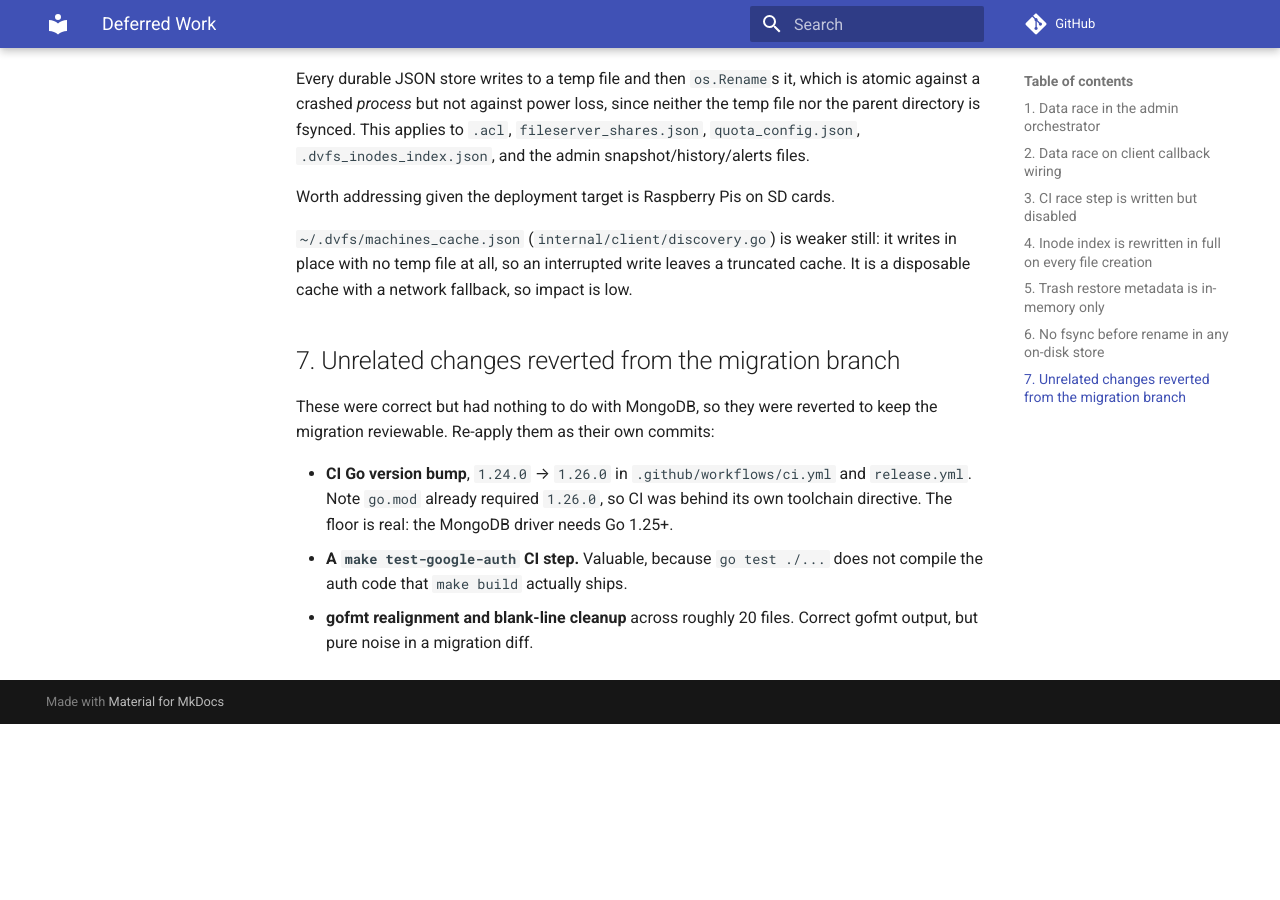
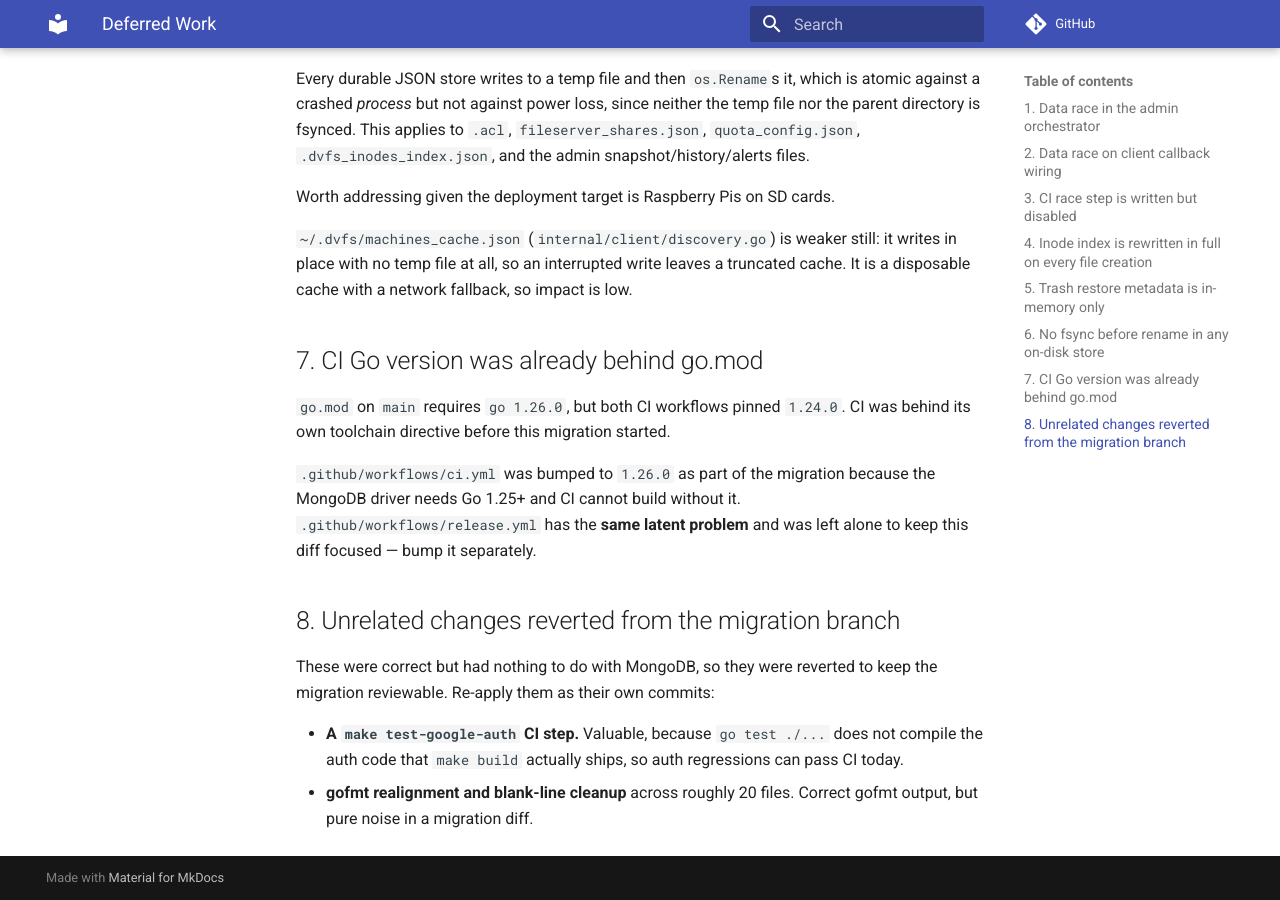
Before and after one commit to DVFS-IIT-Gandhinagar/Distributed-Virtual-File-System, an MkDocs documentation site: the page built from docs/deferred-work.md, in a window 1280 px wide and 900 px high, scrolled down 1837 px. Built offline with MkDocs 1.6.1 and Material for MkDocs 9.7.7, drawn with Linux system fonts in a browser that asks for light colours; comment, search, counter and statistics services are not loaded; before the commit the page ends 2561 px from its top, so only the background shows below that.

Commit message:
ci: add MongoDB service for the storage backend conformance suite
The Mongo MetaStore tests skip unless DVFS_MONGO_TEST_URI is set, so CI was
only ever exercising the in-memory double. Adds a mongo:7 service container
and threads the URI into the test step so the real backend is covered.

Also bumps the CI Go version to 1.26.0. This is not cosmetic: go.mod already
required 1.26.0 while CI pinned 1.24.0, and the MongoDB driver needs 1.25+,
so CI could not build the driver at all. release.yml has the same latent
problem and is left for a separate commit; see docs/deferred-work.md.

Reverts formatting-only churn (gofmt realignment and blank-line deletions)
across 13 files that was unrelated to the migration.

```diff
--- a/docs/deferred-work.md
+++ b/docs/deferred-work.md
@@ -83,15 +83,22 @@ Worth addressing given the deployment target is Raspberry Pis on SD cards.
 place with no temp file at all, so an interrupted write leaves a truncated cache. It is a
 disposable cache with a network fallback, so impact is low.
 
-## 7. Unrelated changes reverted from the migration branch
+## 7. CI Go version was already behind go.mod
+
+`go.mod` on `main` requires `go 1.26.0`, but both CI workflows pinned `1.24.0`. CI was behind
+its own toolchain directive before this migration started.
+
+`.github/workflows/ci.yml` was bumped to `1.26.0` as part of the migration because the
+MongoDB driver needs Go 1.25+ and CI cannot build without it. `.github/workflows/release.yml`
+has the **same latent problem** and was left alone to keep this diff focused — bump it
+separately.
+
+## 8. Unrelated changes reverted from the migration branch
 
 These were correct but had nothing to do with MongoDB, so they were reverted to keep the
 migration reviewable. Re-apply them as their own commits:
 
-- **CI Go version bump**, `1.24.0` → `1.26.0` in `.github/workflows/ci.yml` and
-  `release.yml`. Note `go.mod` already required `1.26.0`, so CI was behind its own toolchain
-  directive. The floor is real: the MongoDB driver needs Go 1.25+.
 - **A `make test-google-auth` CI step.** Valuable, because `go test ./...` does not compile
-  the auth code that `make build` actually ships.
+  the auth code that `make build` actually ships, so auth regressions can pass CI today.
 - **gofmt realignment and blank-line cleanup** across roughly 20 files. Correct gofmt output,
   but pure noise in a migration diff.
```
Also changed, not shown: 1 other file.
